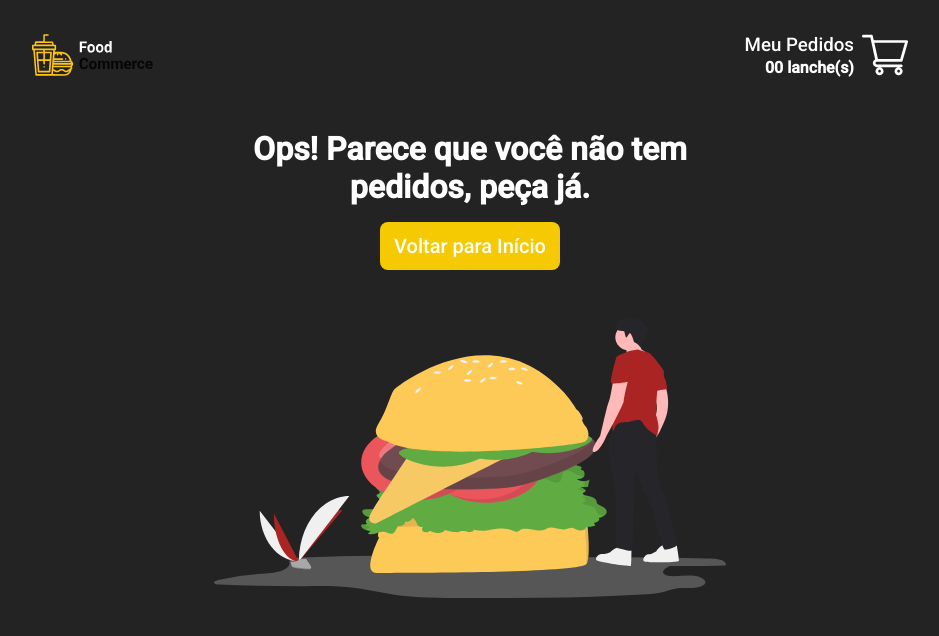
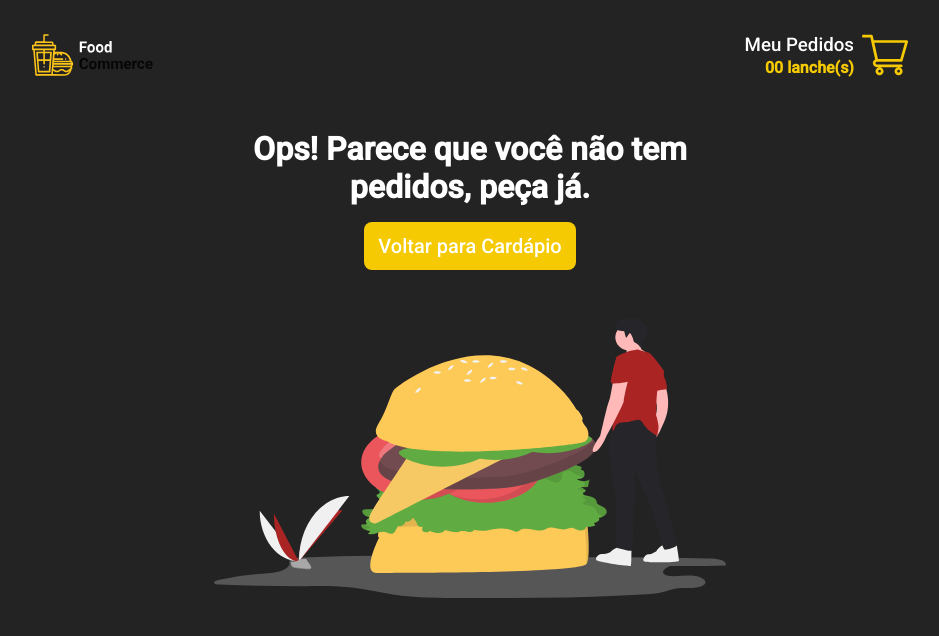
Before and after one commit to anthonibs/juicybites-app, a React (Create React App) app: page /cart in a window 1280 px wide. Shown: the top 636 px of the page, without its empty margins (170-1109 px from the left). Built offline with nearby package versions, Linux system fonts and the light colour scheme; no server answers; the HTML template or start-up script is replaced by a standard one.

Commit message:
🚚 style:  Juntando Pastas Component irmãos e alterando estilos para cor padrão do projeto

```diff
--- a/src/components/EmptyCart/index.tsx
+++ b/src/components/EmptyCart/index.tsx
@@ -10,8 +10,8 @@ const EmptyCart = ({ title }: EmptyCartProps) => {
 	return (
 		<S.Container>
 			<h2>{title}</h2>
-			<S.Button to='/'>Voltar para Início</S.Button>
-			<img src={manAndBurgerImg} alt='Homem com hambúrgier' />
+			<S.Button to='/'>Voltar para Cardápio</S.Button>
+			<img src={manAndBurgerImg} alt='Homem com hambúrguer' />
 		</S.Container>
 	);
 };
--- /dev/null
+++ b/src/components/OrderCloseAction/ConfirmOrder/index.tsx
@@ -0,0 +1,22 @@
+import { useCart } from 'hooks/useCart';
+import * as S from '../OrderCloseAction';
+import { currencyFormat } from 'helpers/currencyFormat';
+
+const ConfirmOrder = () => {
+	const { cart, confirmOrder } = useCart();
+
+	const totalAmout = cart.reduce((acc, item) => (acc += item.subtotal), 0);
+
+	return (
+		<S.Container>
+			<button type='button' onClick={confirmOrder}>
+				Finalizar Pedido
+			</button>
+			<span>
+				Total <strong>{currencyFormat(totalAmout)}</strong>
+			</span>
+		</S.Container>
+	);
+};
+
+export default ConfirmOrder;
--- a/src/components/ConfirmOrder/index.tsx
+++ b/src/components/OrderCloseAction/PayOrder/index.tsx
@@ -1,15 +1,17 @@
 import { useCart } from 'hooks/useCart';
-import * as S from './ConfirmOrder';
+
+import * as S from '../OrderCloseAction';
+
 import { currencyFormat } from 'helpers/currencyFormat';
 
-const ConfirmOrder = () => {
+const PayOrder = () => {
 	const { cart } = useCart();
 
 	const totalAmout = cart.reduce((acc, item) => (acc += item.subtotal), 0);
 
 	return (
 		<S.Container>
-			<button type='button'>Finalizar Pedido</button>
+			<button type='submit'>Pagar</button>
 			<span>
 				Total <strong>{currencyFormat(totalAmout)}</strong>
 			</span>
@@ -17,4 +19,4 @@ const ConfirmOrder = () => {
 	);
 };
 
-export default ConfirmOrder;
+export default PayOrder;
--- a/src/components/OrderHeader/OrderHeader.ts
+++ b/src/components/OrderHeader/OrderHeader.ts
@@ -25,11 +25,15 @@ export const Container = styled.div`
 				margin-bottom: 0.125rem;
 				font-weight: 500;
 			}
+
+			strong {
+				color: ${({ theme }) => theme.colors.yellow};
+			}
 		}
 
 		svg {
 			flex-shrink: 0;
-			fill: ${({ theme }) => theme.colors.white};
+			fill: ${({ theme }) => theme.colors.yellow};
 			width: 2.878rem;
 			height: 2.875rem;
 		}
--- a/src/pages/MyCart/Table/TableDesktop/index.tsx
+++ b/src/pages/MyCart/Table/TableDesktop/index.tsx
@@ -6,7 +6,7 @@ import minusImg from '../../../../assets/circle-minus.svg';
 import plusImg from '../../../../assets/circle-plus.svg';
 
 import { FaTrashAlt } from 'react-icons/fa';
-import ConfirmOrder from 'components/ConfirmOrder';
+import ConfirmOrder from 'components/OrderCloseAction/ConfirmOrder';
 
 const TableDesktop = () => {
 	const { cart, removeSnackFromCart, snackCartIncrement, snackCartDecrement } = useCart();
--- a/src/pages/MyCart/Table/TableMobile/index.tsx
+++ b/src/pages/MyCart/Table/TableMobile/index.tsx
@@ -6,7 +6,7 @@ import minusImg from '../../../../assets/circle-minus.svg';
 import plusImg from '../../../../assets/circle-plus.svg';
 
 import { FaTrashAlt } from 'react-icons/fa';
-import ConfirmOrder from 'components/ConfirmOrder';
+import ConfirmOrder from 'components/OrderCloseAction/ConfirmOrder';
 
 const TableMobile = () => {
 	const { cart, removeSnackFromCart, snackCartDecrement, snackCartIncrement } = useCart();
--- a/src/pages/MyCart/index.tsx
+++ b/src/pages/MyCart/index.tsx
@@ -1,17 +1,17 @@
+import * as S from './MyCart';
+
 import Head from 'components/Head';
-import * as S from './MyCart';
 import OrderHeader from 'components/OrderHeader';
 import Table from './Table';
 
+
 const MyCart = () => {
 	return (
-		<>
+		<S.Container>
 			<Head title='Carrinho' />
-			<S.Container>
-				<OrderHeader />
-				<Table />
-			</S.Container>
-		</>
+			<OrderHeader />
+			<Table />
+		</S.Container>
 	);
 };
 
```
Also changed, not shown: src/components/OrderCloseAction/OrderCloseAction.ts (renamed from src/components/ConfirmOrder/ConfirmOrder.ts).
